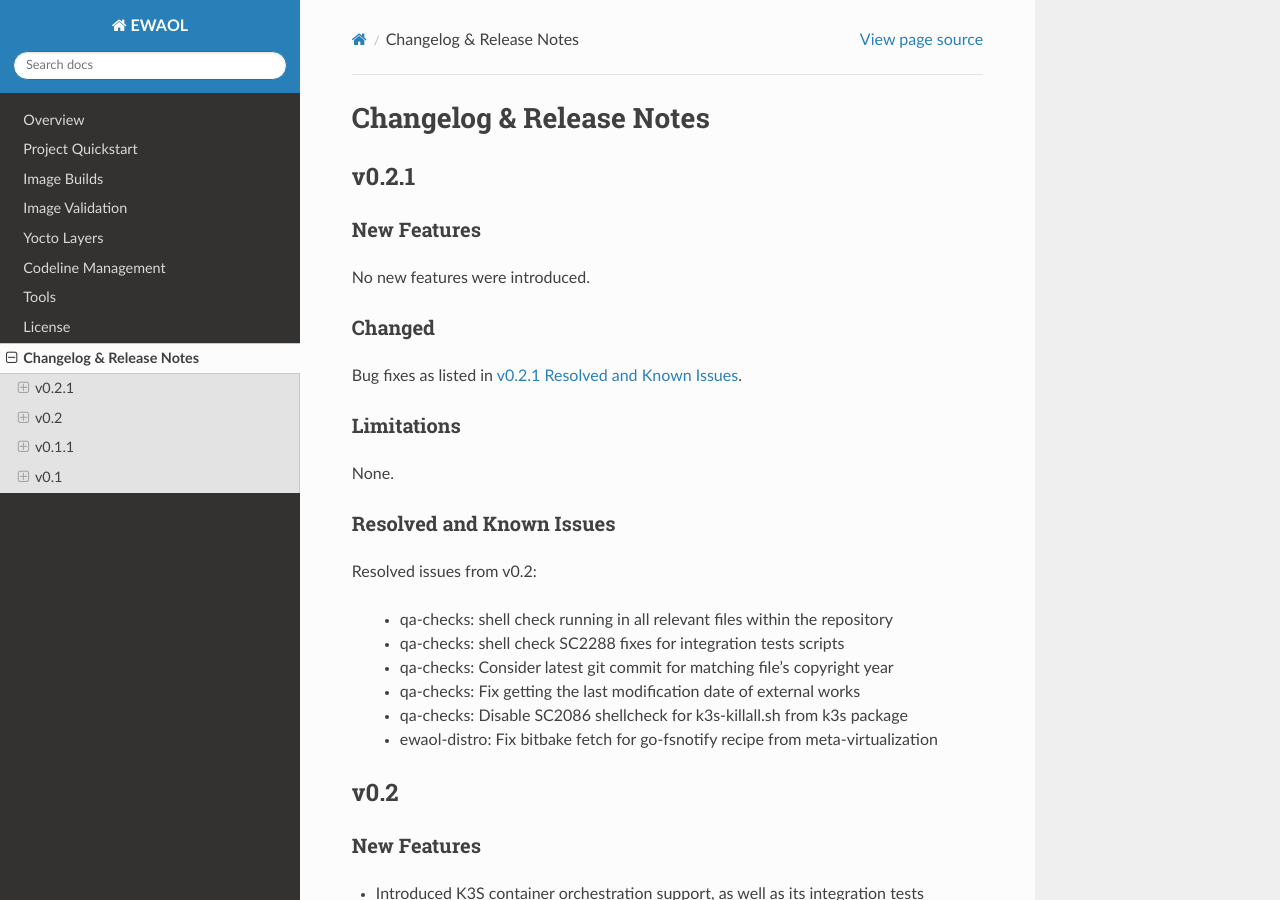
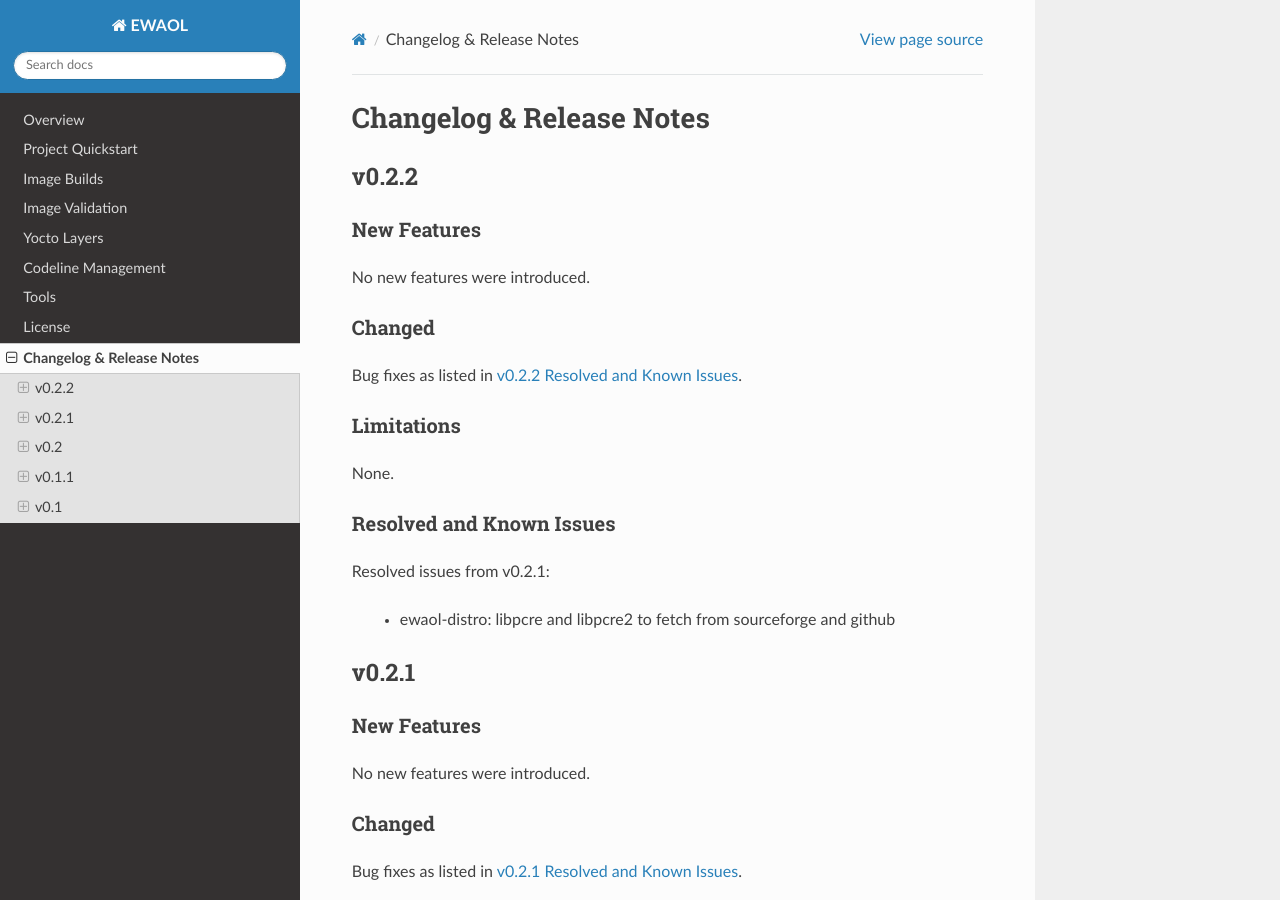
Before and after one commit to chaoge525/soafee_demo, a Sphinx documentation site: the page built from documentation/changelog.rst, in a window 1280 px wide and 900 px high. Built offline with Sphinx 7.4.7 and the Read the Docs theme 2.0.0, drawn with Linux system fonts in a browser that asks for light colours.

Commit message:
doc,ewaol-config,ewaol-distro: Updates for v0.2.2 patch release
Issue-Id: SCM-4057
Signed-off-by: Diego Sueiro <diego.sueiro@arm.com>
Change-Id: Ib3ae9047f9b30e3c35aed7e82387e6477a054af4

```diff
--- a/documentation/builds.rst
+++ b/documentation/builds.rst
@@ -212,7 +212,7 @@ In order to add an external machine to be built with EWAOL, you need to add a
 
       meta-ewaol:
         url: https://git.gitlab.arm.com/ewaol/meta-ewaol.git
-        refspec: v0.2.1
+        refspec: v0.2.2
 
     machine: my-machine
 
--- a/documentation/changelog.rst
+++ b/documentation/changelog.rst
@@ -1,5 +1,32 @@
 Changelog & Release Notes
 #########################
+
+v0.2.2
+******
+
+New Features
+============
+
+No new features were introduced.
+
+Changed
+=======
+
+Bug fixes as listed in `v0.2.2 Resolved and Known Issues`_.
+
+Limitations
+===========
+
+None.
+
+.. _v0.2.2 Resolved and Known Issues:
+
+Resolved and Known Issues
+=========================
+
+Resolved issues from v0.2.1:
+
+  * ewaol-distro: libpcre and libpcre2 to fetch from sourceforge and github
 
 v0.2.1
 ******
--- a/documentation/overview.rst
+++ b/documentation/overview.rst
@@ -77,7 +77,7 @@ Layer Dependencies
 -------------------
 
 The repository contains Yocto layers that require dependencies as follows. The
-layers revisions are related to the EWAOL v0.2.1 release.
+layers revisions are related to the EWAOL v0.2.2 release.
 
 The ``meta-ewaol-distro`` layer depends on:
 
--- a/documentation/quickstart.rst
+++ b/documentation/quickstart.rst
@@ -82,7 +82,7 @@ Checkout the ``meta-ewaol`` repository:
 
    mkdir -p ~/ewaol
    cd ~/ewaol
-   git clone https://git.gitlab.arm.com/ewaol/meta-ewaol.git -b v0.2.1
+   git clone https://git.gitlab.arm.com/ewaol/meta-ewaol.git -b v0.2.2
    cd meta-ewaol
 
 Running kas with the build configurations within ``meta-ewaol-config`` will
```
Also changed, not shown: .gitlab-ci.yml, 3 other files.
